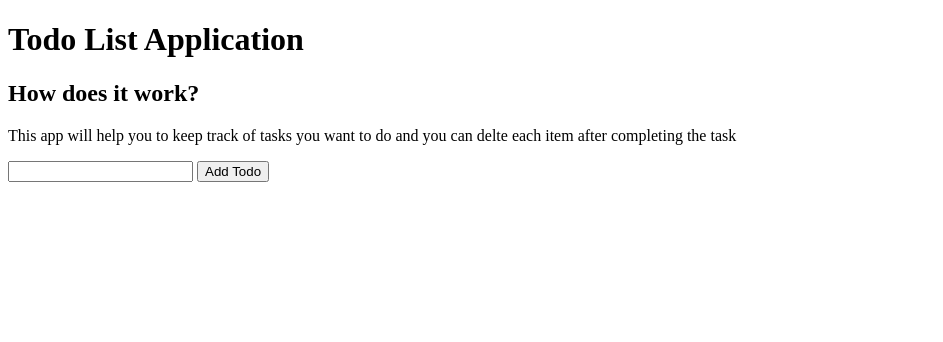
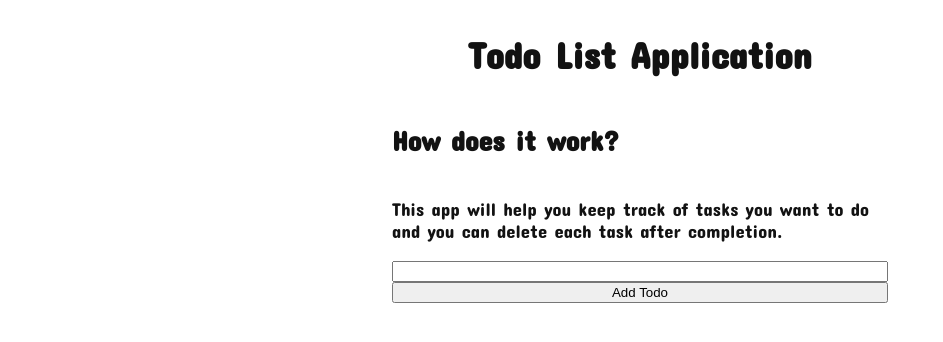
Before and after one commit to GaniyuSodiq/mytodoapp, a plain HTML site: page index.html in a window 1280 px wide. Shown: the whole page, without its empty margins (0-943 px from the left). Drawn offline with Linux system fonts and the light colour scheme.

Commit message:
finish initial css design

```diff
--- a/index.html
+++ b/index.html
@@ -3,25 +3,30 @@
 <head>
     <meta charset="UTF-8">
     <meta name="viewport" content="width=device-width, initial-scale=1.0">
+
+    <link rel="preconnect" href="https://fonts.googleapis.com">
+    <link rel="preconnect" href="https://fonts.gstatic.com" crossorigin>
+    <link href="https://fonts.googleapis.com/css2?family=Concert+One&display=swap" rel="stylesheet">
+
     <link rel="stylesheet" href="style.css">
     <script src="script.js" defer></script>
     <title>Todo App</title>
 </head>
 <body>
-    <header>
-        <h1>Todo List Application</h1>
+    <header class="column">
+        <h1 class="centered">Todo List Application</h1>
         <h2>How does it work?</h2>
-        <p>This app will help you to keep track of tasks
-         you want to do and you can delte each item after completing the task
+        <p>This app will help you keep track of tasks
+         you want to do and you can delete each task after completion.
         </p>
     </header>
 
-    <div id="input-todo-section">
+    <div id="input-todo-section" class="column">
         <input type="text" id="new-todo-input" />
         <button id="add-todo-btn">Add Todo</button>
     </div>
 
-    <div id="todos">
+    <div id="todos" class="column">
         <!-- GENERATE DYNAMICALLY -->
     </div>
 </body>
--- a/style.css
+++ b/style.css
@@ -0,0 +1,15 @@
+:root{
+    font-family: 'Concert One', cursive;
+    font-size: calc(1em + 0.2vw);
+    color: rgb(18, 18, 18);
+}
+
+.column{
+    display: flex;
+    flex-direction: column;
+    margin: 0 30vw;
+}
+
+.centered{
+    text-align: center;
+}
```
